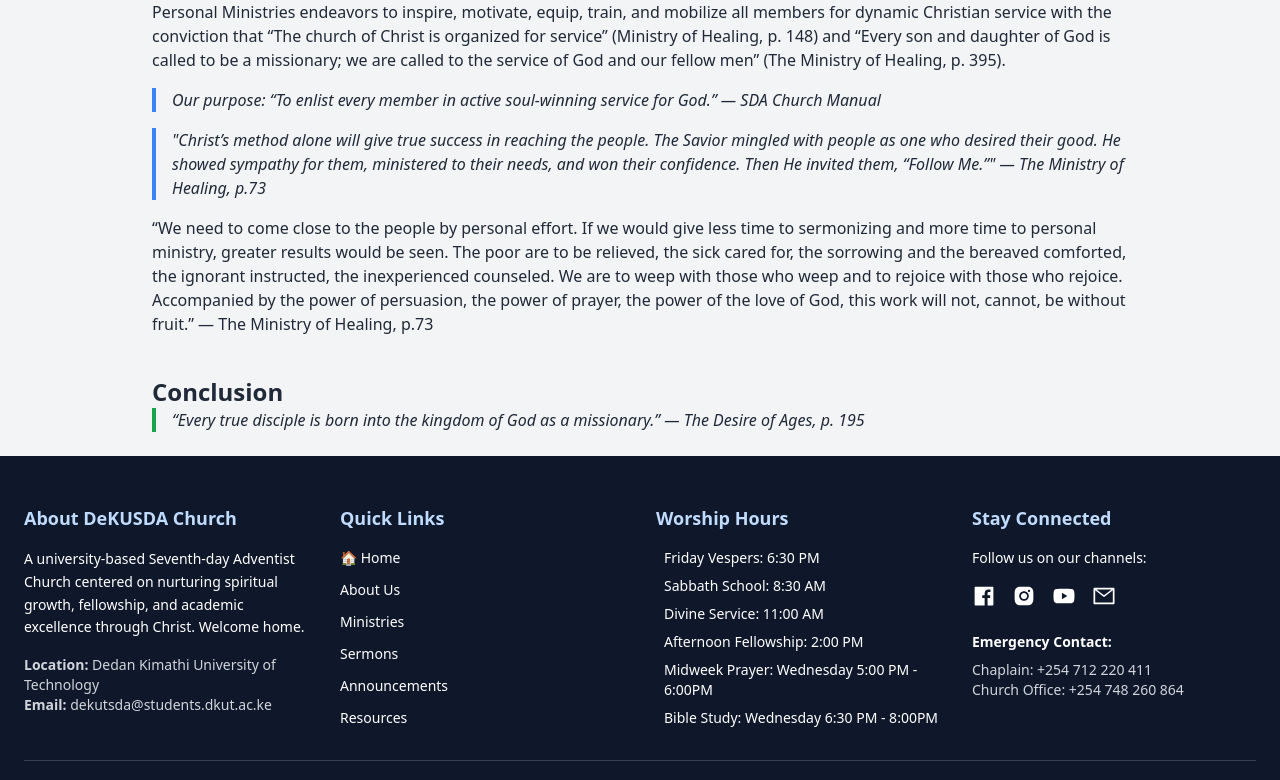
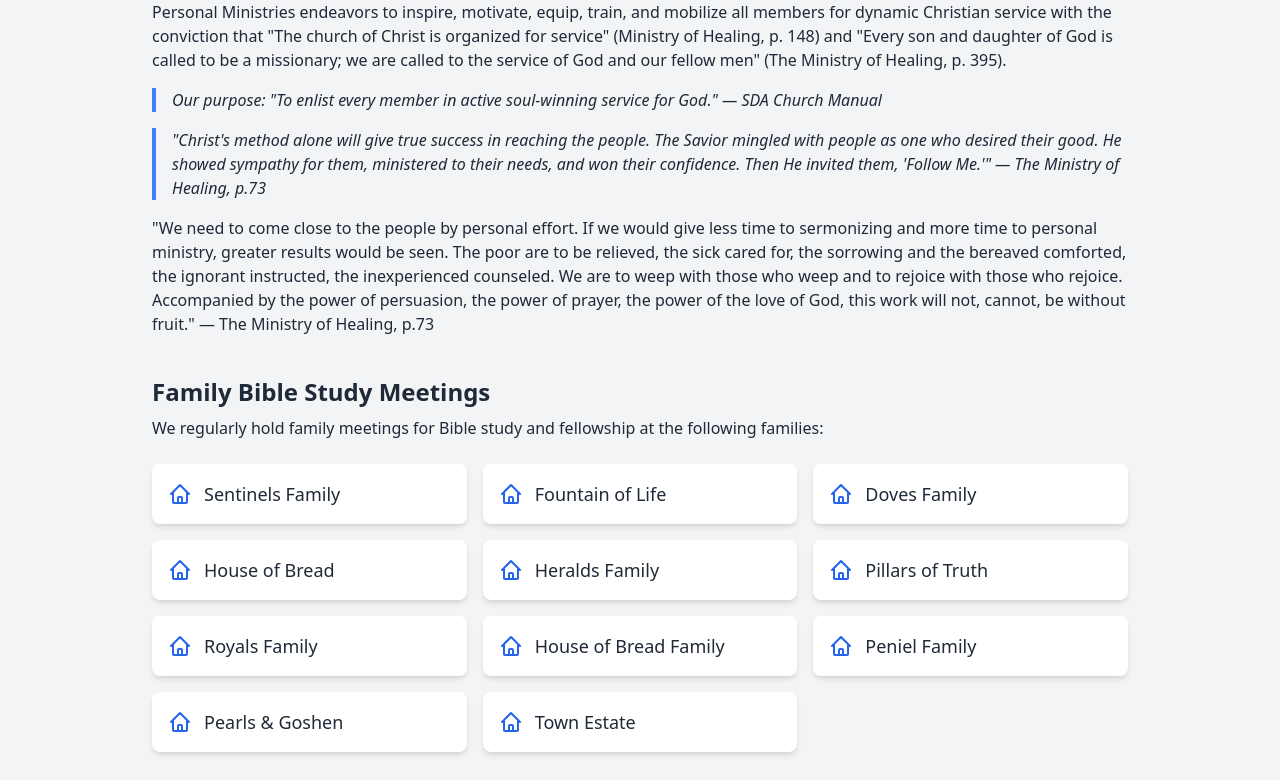
Before and after one commit to RamspheldOnyangoOchieng/DeKUSDA-Website, a React (Vite) app in the folder frontend/: page /Personalministries in a window 1280 px wide. Shown: the part 720-1500 px from the top of the page. Built offline with nearby package versions, Linux system fonts and the light colour scheme.

Commit message:
personalministries

```diff
--- a/frontend/src/pages/Ministries/PersonalMinistries.jsx
+++ b/frontend/src/pages/Ministries/PersonalMinistries.jsx
@@ -3,6 +3,21 @@ import Header from '../../components/Layout/Header';
 import Footer from '../../components/Layout/Footer';
 
 export const PersonalMinistries = () => {
+  // List of families for Bible study meetings
+  const families = [
+    "Sentinels Family",
+    "Fountain of Life",
+    "Doves Family",
+    "House of Bread",
+    "Heralds Family",
+    "Pillars of Truth",
+    "Royals Family",
+    "House of Bread Family",
+    "Peniel Family",
+    "Pearls & Goshen",
+    "Town Estate" // New family added here
+  ];
+
   return (
     <>
       <Header />
@@ -20,9 +35,9 @@ export const PersonalMinistries = () => {
           <section>
             <h2 className="text-2xl font-semibold">What is Personal Ministries?</h2>
             <p className="mt-2">
-              Personal Ministries is the heartbeat of the Seventh-day Adventist Church’s mission. It empowers every member to
+              Personal Ministries is the heartbeat of the Seventh-day Adventist Church's mission. It empowers every member to
               participate in sharing the gospel, echoing the call of Christ to make disciples of all nations (Matthew 28:19).
-              This article explores the purpose, methods, and relevance of Personal Ministries in today’s world.
+              This article explores the purpose, methods, and relevance of Personal Ministries in today's world.
             </p>
           </section>
 
@@ -35,7 +50,7 @@ export const PersonalMinistries = () => {
               the beginning of Seventh-day Adventist® history in the 1860s. Today it has broadened to also incorporate online evangelism.
             </p>
             <p className="mt-2">
-              Did you know, it’s personal ministries that herald the spreading of the Gospel in the days of the Apostles? It was
+              Did you know, it's personal ministries that herald the spreading of the Gospel in the days of the Apostles? It was
               greatly accompanied by the outworking of the Holy Spirit. History will repeat itself in the closing work of the Great
               commission with the outpouring of the Latter rain on the Remnant church of God.
             </p>
@@ -46,24 +61,54 @@ export const PersonalMinistries = () => {
             <h2 className="text-2xl font-semibold">Purpose and Vision</h2>
             <p className="mt-2">
               Personal Ministries endeavors to inspire, motivate, equip, train, and mobilize all members for dynamic Christian service with
-              the conviction that “The church of Christ is organized for service” (Ministry of Healing, p. 148) and “Every son and daughter
-              of God is called to be a missionary; we are called to the service of God and our fellow men” (The Ministry of Healing,
+              the conviction that "The church of Christ is organized for service" (Ministry of Healing, p. 148) and "Every son and daughter
+              of God is called to be a missionary; we are called to the service of God and our fellow men" (The Ministry of Healing,
               p. 395).
             </p>
             <blockquote className="pl-4 my-4 italic border-l-4 border-blue-500">
-              Our purpose: “To enlist every member in active soul-winning service for God.” — SDA Church Manual
+              Our purpose: "To enlist every member in active soul-winning service for God." — SDA Church Manual
             </blockquote>
             <blockquote className="pl-4 my-4 italic border-l-4 border-blue-500">
-              "Christ’s method alone will give true success in reaching the people. The Savior mingled
+              "Christ's method alone will give true success in reaching the people. The Savior mingled
               with people as one who desired their good. He showed sympathy for them, ministered to their
-              needs, and won their confidence. Then He invited them, “Follow Me.”" — The Ministry of Healing, p.73
+              needs, and won their confidence. Then He invited them, 'Follow Me.'" — The Ministry of Healing, p.73
             </blockquote>
             <p className="mt-2">
-              “We need to come close to the people by personal effort. If we would give less time to sermonizing and more time to
+              "We need to come close to the people by personal effort. If we would give less time to sermonizing and more time to
               personal ministry, greater results would be seen. The poor are to be relieved, the sick cared for, the sorrowing and the
               bereaved comforted, the ignorant instructed, the inexperienced counseled. We are to weep with those who weep and to rejoice
               with those who rejoice. Accompanied by the power of persuasion, the power of prayer, the power of the love of God, this work
-              will not, cannot, be without fruit.” — The Ministry of Healing, p.73
+              will not, cannot, be without fruit." — The Ministry of Healing, p.73
+            </p>
+          </section>
+
+          {/* Family Bible Study Meetings */}
+          <section>
+            <h2 className="text-2xl font-semibold">Family Bible Study Meetings</h2>
+            <p className="mt-2">
+              We regularly hold family meetings for Bible study and fellowship at the following families:
+            </p>
+
+            <div className="grid grid-cols-1 sm:grid-cols-2 md:grid-cols-3 gap-4 mt-6">
+              {families.map((family, index) => (
+                <div
+                  key={index}
+                  className="p-4 bg-white rounded-lg shadow-md hover:shadow-lg transition-shadow duration-300"
+                >
+                  <div className="flex items-center">
+                    <div className="flex-shrink-0 mr-3 text-blue-600">
+                      <svg xmlns="http://www.w3.org/2000/svg" className="h-6 w-6" fill="none" viewBox="0 0 24 24" stroke="currentColor">
+                        <path strokeLinecap="round" strokeLinejoin="round" strokeWidth={2} d="M3 12l2-2m0 0l7-7 7 7M5 10v10a1 1 0 001 1h3m10-11l2 2m-2-2v10a1 1 0 01-1 1h-3m-6 0a1 1 0 001-1v-4a1 1 0 011-1h2a1 1 0 011 1v4a1 1 0 001 1m-6 0h6" />
+                      </svg>
+                    </div>
+                    <h3 className="text-lg font-medium text-gray-800">{family}</h3>
+                  </div>
+                </div>
+              ))}
+            </div>
+
+            <p className="mt-6 text-gray-600 italic">
+              "For where two or three gather in my name, there am I with them." — Matthew 18:20
             </p>
           </section>
 
@@ -71,7 +116,7 @@ export const PersonalMinistries = () => {
           <section>
             <h2 className="text-2xl font-semibold">Conclusion</h2>
             <blockquote className="pl-4 italic border-l-4 border-green-600">
-              “Every true disciple is born into the kingdom of God as a missionary.” — The Desire of Ages, p. 195
+              "Every true disciple is born into the kingdom of God as a missionary." — The Desire of Ages, p. 195
             </blockquote>
           </section>
         </main>
```
Also changed, not shown: frontend/src/pages/Ministries/AMO_ALO.jsx (added), 1 other file (tests, documents, lock files or other folders).
